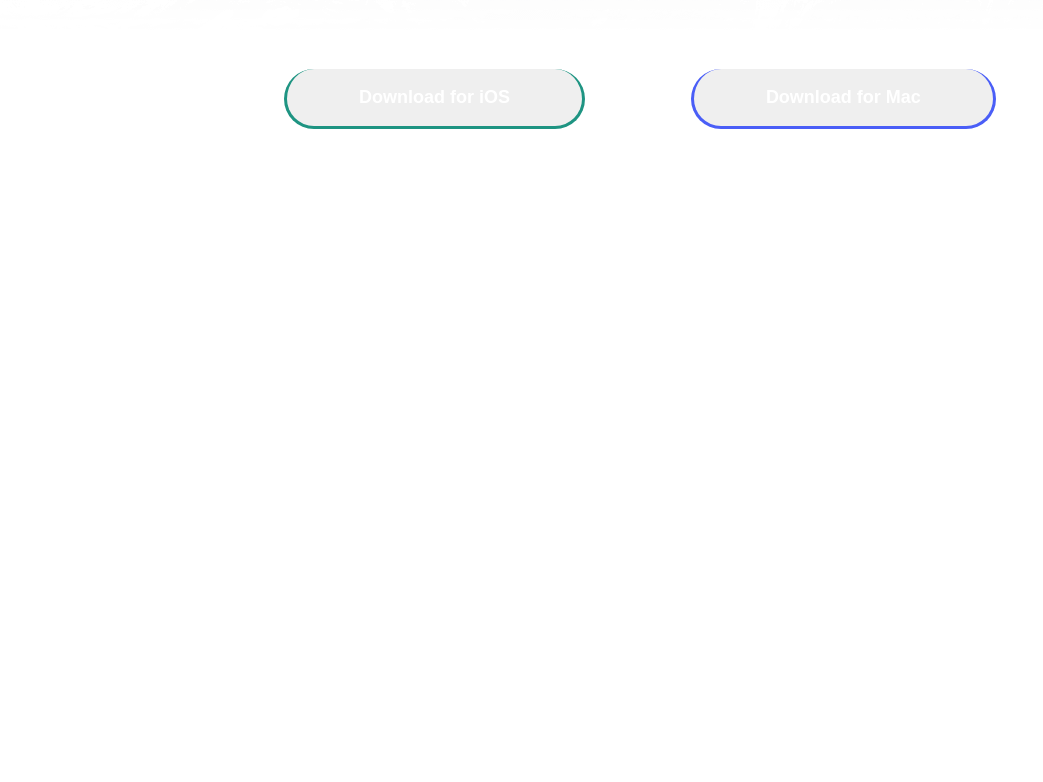
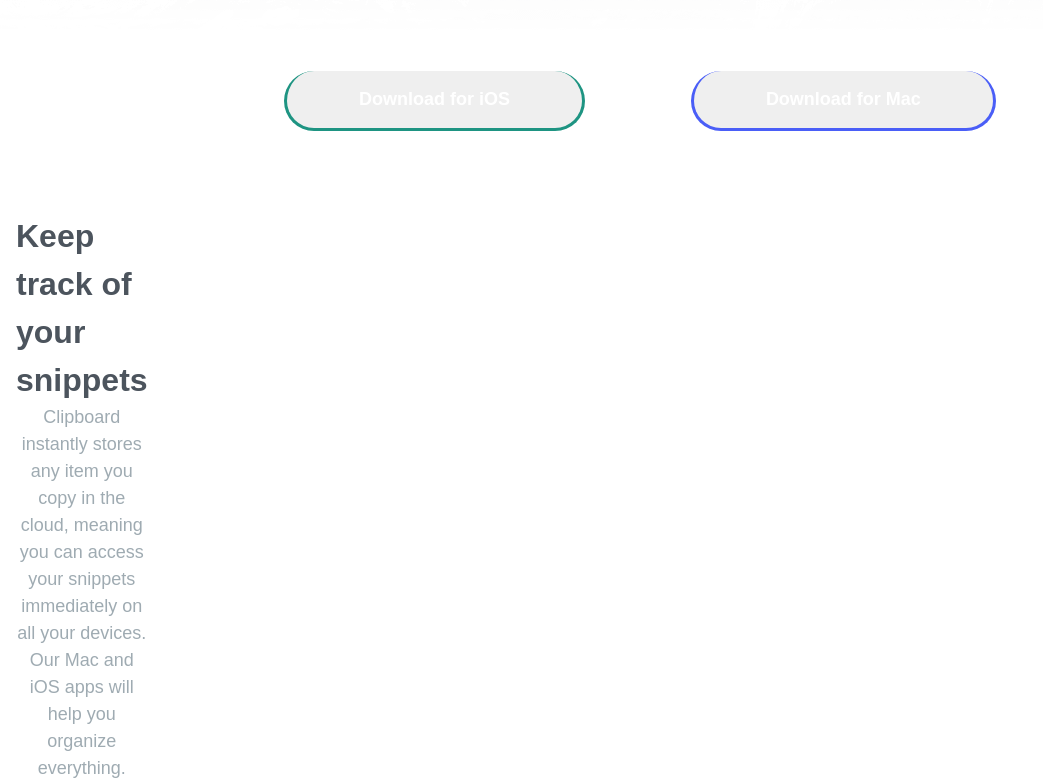
Before and after one commit to SebastianLaka/clipboard-landing-page-master, a Vue app: page / in a window 1280 px wide. Shown: the part 326-1108 px from the top of the page, without its empty margins (0-1043 px from the left). Before the commit the page ends 800 px from the top, so only its background shows below. Built offline with nearby package versions, Linux system fonts and the light colour scheme; a web font is replaced by a local one.

Commit message:
Add new direcotry for snipet, created content for component

```diff
--- a/src/components/MainSite.vue
+++ b/src/components/MainSite.vue
@@ -1,16 +1,17 @@
 <script setup>
 import HeaderSite from './site-content/Header/HeaderSite.vue'
+import SiteSnipets from './site-content/Snipets/SiteSnipets.vue'
 import SiteButton from './site-content/SiteButton.vue'
 </script>
 <template>
   <main class="site-container">
     <HeaderSite>
-      <template #logo="{ img, alt }">
+      <template #header-logo="{ img, alt }">
         <div class="header-logo-area">
           <img :src="img" :alt="alt" />
         </div>
       </template>
-      <template #content>
+      <template #header-content>
         <div class="header-description">
           <h1 class="header-description__header">A history of everything you copy</h1>
           <p class="header-description__content">
@@ -19,23 +20,38 @@
           </p>
         </div>
       </template>
-      <template #actions>
+      <template #header-actions>
         <div class="header-buttons">
           <SiteButton class="header-buttons__ios-button">Download for iOS</SiteButton>
           <SiteButton class="header-buttons__mac-button">Download for Mac</SiteButton>
         </div>
       </template>
     </HeaderSite>
+    <SiteSnipets>
+      <template #snipets-header>
+        <div class="header-snipets">
+          <h2 class="header-snipets__header">Keep track of your snippets</h2>
+          <p class="header-snipets__description">
+            Clipboard instantly stores any item you copy in the cloud, meaning you can access your
+            snippets immediately on all your devices. Our Mac and iOS apps will help you organize
+            everything.
+          </p>
+        </div>
+      </template>
+    </SiteSnipets>
   </main>
 </template>
 <style lang="scss" scoped>
 @use '../assets/scss/font' as *;
 @use '../assets/scss/colors' as *;
 @media (min-width: 375px) {
-  .site-container{
+  .site-container {
+    display: flex;
+    flex-direction: column;
+    gap: 3em 0;
     .header-description {
       &__header {
-      font-size: 2rem;
+        font-size: 3rem;
         text-align: center;
         font-weight: $secondary-weight;
         color: $gray-700;
@@ -72,6 +88,20 @@
       }
     }
   }
+  .header-snipets {
+    display: flex;
+    flex-direction: column;
+    align-items: center;
+    &__header {
+      font-size: 2rem;
+      font-weight: $secondary-weight;
+      color: $gray-700;
+    }
+    &__description {
+      text-align: center;
+      color:$gray-500;
+    }
+  }
 }
 @media (min-width: 768px) {
   .header-logo-area {
--- a/src/components/site-content/Header/HeaderSite.vue
+++ b/src/components/site-content/Header/HeaderSite.vue
@@ -7,9 +7,9 @@
 </script>
 <template>
   <header class="header-site">
-    <slot name="logo" v-bind="imageSlotProps" />
-    <slot name="content" />
-    <slot name="actions" />
+    <slot name="header-logo" v-bind="imageSlotProps" />
+    <slot name="header-content" />
+    <slot name="header-actions" />
   </header>
 </template>
 <style lang="scss" scoped>
--- /dev/null
+++ b/src/components/site-content/Snipets/SiteSnipets.vue
@@ -0,0 +1,20 @@
+<script setup></script>
+<template>
+  <section class="site-snipets">
+    <slot name="snipets-header" />
+    <slot name="snipets-image" />
+    <slot name="snipets-features" />
+  </section>
+</template>
+<style lang="scss" scoped>
+@media (min-width: 375px) {
+  .site-snipets {
+    display: flex;
+    flex-direction: column;
+    justify-content: center;
+    align-items: center;
+    padding: 0 1em;
+    gap: 1.25em 0;
+  }
+}
+</style>
```
Lines whose indentation alone changed are shown as unchanged.
